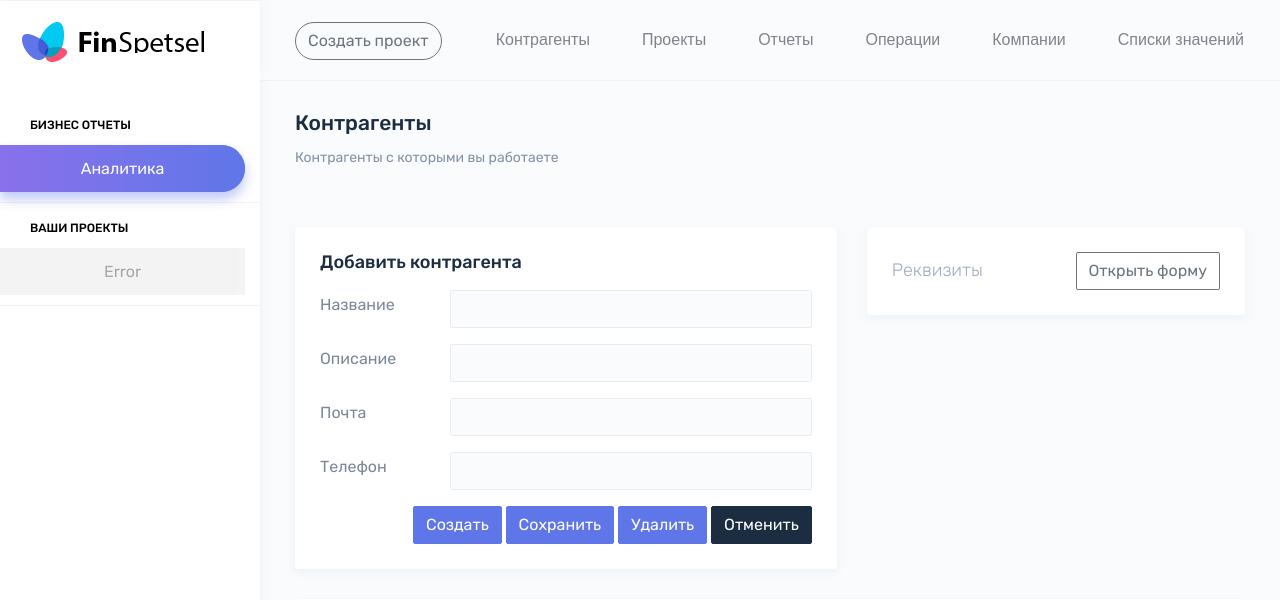
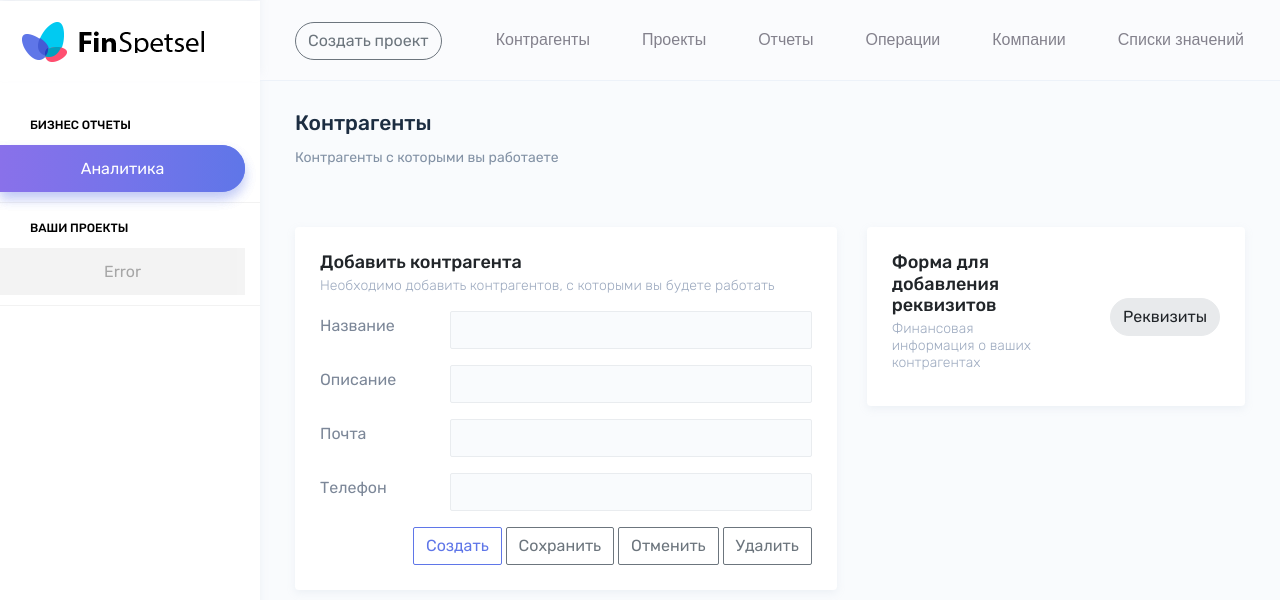
Before and after one commit to MkTverHub/FinsProject, a Spring app: template basicFins/src/main/resources/templates/Fins_Contragents.html in a window 1280 px wide. Shown: the top 600 px of the page. Run offline with Thymeleaf, Linux system fonts and the light colour scheme; the template is opened without the code that fills it, so the values that code supplies are empty; some of the project's set-up classes (security, data sources, template engines, error pages and the like) are left out, and stand-ins take their place.

Commit message:
Update likimiks

```diff
--- a/basicFins/src/main/resources/templates/Fins_Company.html
+++ b/basicFins/src/main/resources/templates/Fins_Company.html
@@ -386,8 +386,8 @@
                                     <div class="text-right">
                                         <button onClick='InsertContact()' class="btn waves-effect waves-light btn-outline-primary">Создать</button>
                                         <button onClick='SaveContact()' class="btn waves-effect waves-light btn-outline-secondary">Сохранить</button>
-                                        <button onClick='DeleteContact()' class="btn waves-effect waves-light btn-outline-secondary">Удалить</button>
-                                        <button onClick='ResetContact()' class="btn waves-effect waves-light btn-outline-secondary">Отменить</button>
+                                        <button onClick='DeleteContact()' class="btn waves-effect waves-light btn-outline-secondary">Отменить</button>
+                                        <button onClick='ResetContact()' class="btn waves-effect waves-light btn-outline-secondary">Удалить</button>
                                     </div>
                                 </div>
 
--- a/basicFins/src/main/resources/templates/Fins_Contragents.html
+++ b/basicFins/src/main/resources/templates/Fins_Contragents.html
@@ -199,7 +199,8 @@
                                 <div class="form-body">
                                     <!-- Поле ввода -->
                                     <div class="form-group mb-3">
-                                        <h4 class="text-dark w-100 text-truncate font-weight-medium">Добавить контрагента</h4>
+                                        <h4 class="card-title">Добавить контрагента</h4>
+                                        <h6 class="card-subtitle">Необходимо добавить контрагентов, с которыми вы будете работать</h6>
                                     </div>
 
                                     <!-- Системное. Действия insert/new/delete-->
@@ -268,22 +269,14 @@
                                         </div>
                                     </div>
                                 </div>
-                                <!--
-                                <div class="form-actions">
-                                    <div class="text-right">
-                                        <button type="submit" class="btn btn-info">Сохранить</button>
-                                        <button type="reset" class="btn btn-dark">Отменить</button>
-                                    </div>
-                                </div>
-                                -->
                             </form>
                             <!-- Кнопки для записи в БД -->
                             <div class="form-actions">
                                 <div class="text-right">
-                                    <button onClick='InsertContragent()' class="btn btn-info">Создать</button>
-                                    <button onClick='SaveContragent()' class="btn btn-info">Сохранить</button>
-                                    <button onClick='DeleteContragent()' class="btn btn-info">Удалить</button>
-                                    <button onClick='ResetContragent()' class="btn btn-dark">Отменить</button>
+                                    <button onClick='InsertContragent()' class="btn waves-effect waves-light btn-outline-primary">Создать</button>
+                                    <button onClick='SaveContragent()' class="btn waves-effect waves-light btn-outline-secondary">Сохранить</button>
+                                    <button onClick='DeleteContragent()' class="btn waves-effect waves-light btn-outline-secondary">Отменить</button>
+                                    <button onClick='ResetContragent()' class="btn waves-effect waves-light btn-outline-secondary">Удалить</button>
                                 </div>
                             </div>
                         </div>
@@ -296,19 +289,20 @@
                         <div class="card-body">
                             <div class="row">
                                 <div class="col-md-6 align-self-center">
-                                    <h4 class="text-muted font-weight-light mb-0 w-100 text-truncate">Реквизиты</h4>
+                                    <h4 class="card-title">Форма для добавления реквизитов</h4>
+                                    <h6 class="card-subtitle">Финансовая информация о ваших контрагентах</h6>
                                 </div>
                                 <div class="col-md-6 align-self-center">
                                     <div class="text-right">
-                                        <button class="btn btn-outline-secondary ml-1" type="button" data-toggle="collapse" data-target="#collapseExample" aria-expanded="true" aria-controls="collapseExample">
-                                            Открыть форму
+                                        <button class="btn waves-effect waves-light btn-rounded btn-light ml-1" type="button" data-toggle="collapse" data-target="#collapseRequisites" aria-expanded="true" aria-controls="collapseRequisites">
+                                            Реквизиты
                                         </button>
                                     </div>
                                 </div>
                             </div>
 
                             <!--Форма реквизитов-->
-                            <div class="collapse hide mt-3" id="collapseExample" style="">
+                            <div class="collapse hide mt-3" id="collapseRequisites" style="">
                                 <!-- Форма с полями -->
                                 <form id="id_requisits_form" method="post">
                                     <div class="form-body">
@@ -576,22 +570,14 @@
                                             </div>
                                         </div>
                                     </div>
-
-                                    <!-- Кнопки для записи в БД
-                                    <div class="form-actions">
-                                        <div class="text-right">
-                                            <button type="submit" class="btn btn-outline-secondary">Добавить</button>
-                                            <button type="reset" class="btn btn-dark">Отменить</button>
-                                        </div>
-                                    </div>-->
                                 </form>
                                 <!-- Кнопки для записи в БД -->
                                 <div class="form-actions">
                                     <div class="text-right">
-                                        <button onClick='InsertContragentReq()' class="btn btn-info">Создать</button>
-                                        <button onClick='SaveContragentReq()' class="btn btn-info">Сохранить</button>
-                                        <button onClick='DeleteContragentReq()' class="btn btn-info">Удалить</button>
-                                        <button onClick='ResetContragentReq()' class="btn btn-dark">Отменить</button>
+                                        <button onClick='InsertContragentReq()' class="btn waves-effect waves-light btn-outline-primary">Создать</button>
+                                        <button onClick='SaveContragentReq()' class="btn waves-effect waves-light btn-outline-secondary">Сохранить</button>
+                                        <button onClick='DeleteContragentReq()' class="btn waves-effect waves-light btn-outline-secondary">Отменить</button>
+                                        <button onClick='ResetContragentReq()' class="btn waves-effect waves-light btn-outline-secondary">Удалить</button>
                                     </div>
                                 </div>
                             </div>
```
